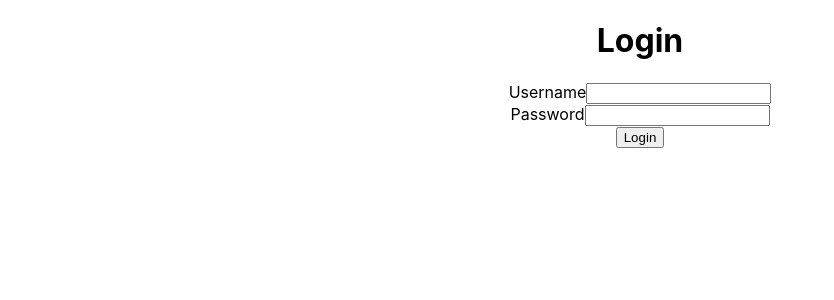
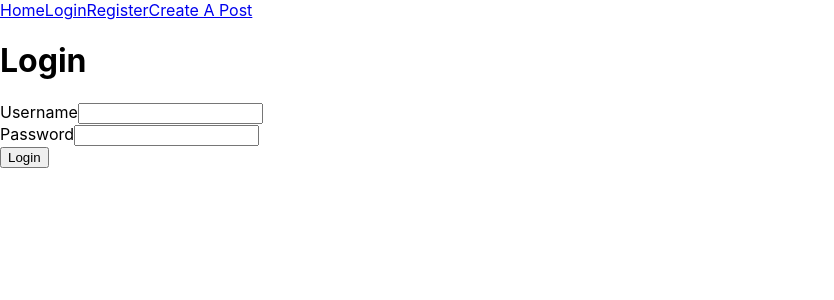
Before and after one commit to LA-Miller/Gamer-Buds-Client, a React (Create React App) app: page /login in a window 1280 px wide. Shown: the top 300 px of the page, without its empty margins (0-834 px from the left). Built offline with nearby package versions, Linux system fonts and the light colour scheme.

Commit message:
Added Navbar with routes, as well as logout button that only appears when there is a session token

```diff
--- a/src/App.tsx
+++ b/src/App.tsx
@@ -3,8 +3,10 @@ import "./App.css";
 // import Signup from "./components/Signup";
 import Login from "./components/Login";
 import { BrowserRouter as Router, Routes, Route } from "react-router-dom";
+import NavbarComponent from "./components/Navbar";
 
 export type AppState = {
+  isLoggedIn: boolean,
   sessionToken: string | null;
   userId: string | null;
   userName: string | null;
@@ -20,10 +22,12 @@ const App: React.FunctionComponent = () => {
   const [userName, setUsername] = useState<string | null>("");
   const [email, setEmail] = useState<string>("");
   const [password, setPassword] = useState<string>("");
+  const [isLoggedIn, setIsLoggedIn] = useState<boolean>(false);
 
   useEffect(() => {
     if (localStorage.getItem("token")) {
       setSessionToken(localStorage.getItem("token"));
+      setIsLoggedIn(true);
     }
   }, []);
 
@@ -35,12 +39,28 @@ const App: React.FunctionComponent = () => {
   const clearToken = () => {
     localStorage.clear();
     setSessionToken("");
+    setIsLoggedIn(false);
   };
 
   return (
-  <div className="App">
-    <Login sessionToken={sessionToken} updateToken={updateToken}/>
-  </div>
+    <Router>
+      <NavbarComponent
+        isLoggedIn={isLoggedIn}
+        userName={userName}
+        sessionToken={sessionToken}
+        clearToken={clearToken}
+        setSessionToken={setSessionToken}
+      ></NavbarComponent>
+
+      <Routes>
+        <Route path='/login' element={
+          <Login
+            sessionToken={sessionToken}
+            updateToken={updateToken}
+          ></Login>
+        }/>
+      </Routes>
+    </Router>
   );
 };
 
--- /dev/null
+++ b/src/components/Home.tsx
@@ -0,0 +1 @@
+import React from "react";
--- /dev/null
+++ b/src/components/Navbar.tsx
@@ -0,0 +1,39 @@
+import React from "react";
+import { AppState } from "../App";
+import { Link } from "react-router-dom";
+import {
+    Navbar,
+    NavbarBrand,
+    NavbarToggler,
+    Nav,
+    NavItem,
+    Button,
+} from "reactstrap";
+
+export type NavbarProps = {
+    isLoggedIn: AppState['isLoggedIn'],
+    userName: AppState["userName"],
+    sessionToken: AppState['sessionToken'],
+    clearToken: AppState['clearToken'],
+    setSessionToken: AppState['setSessionToken']
+}
+
+class NavbarComponent extends React.Component<NavbarProps, {}>{
+    constructor(props: NavbarProps) {
+        super(props)
+    }
+
+    render(): React.ReactNode {
+        return(
+           <Navbar>
+               <Link to='/'>Home</Link>
+               <Link to='/login'>Login</Link>
+               <Link to='/register'>Register</Link>
+               <Link to='/create'>Create A Post</Link>
+               {this.props.sessionToken ? <Button onClick={this.props.clearToken}>Logout</Button> : null}
+           </Navbar>
+        )
+    }
+}
+
+export default NavbarComponent;
```
